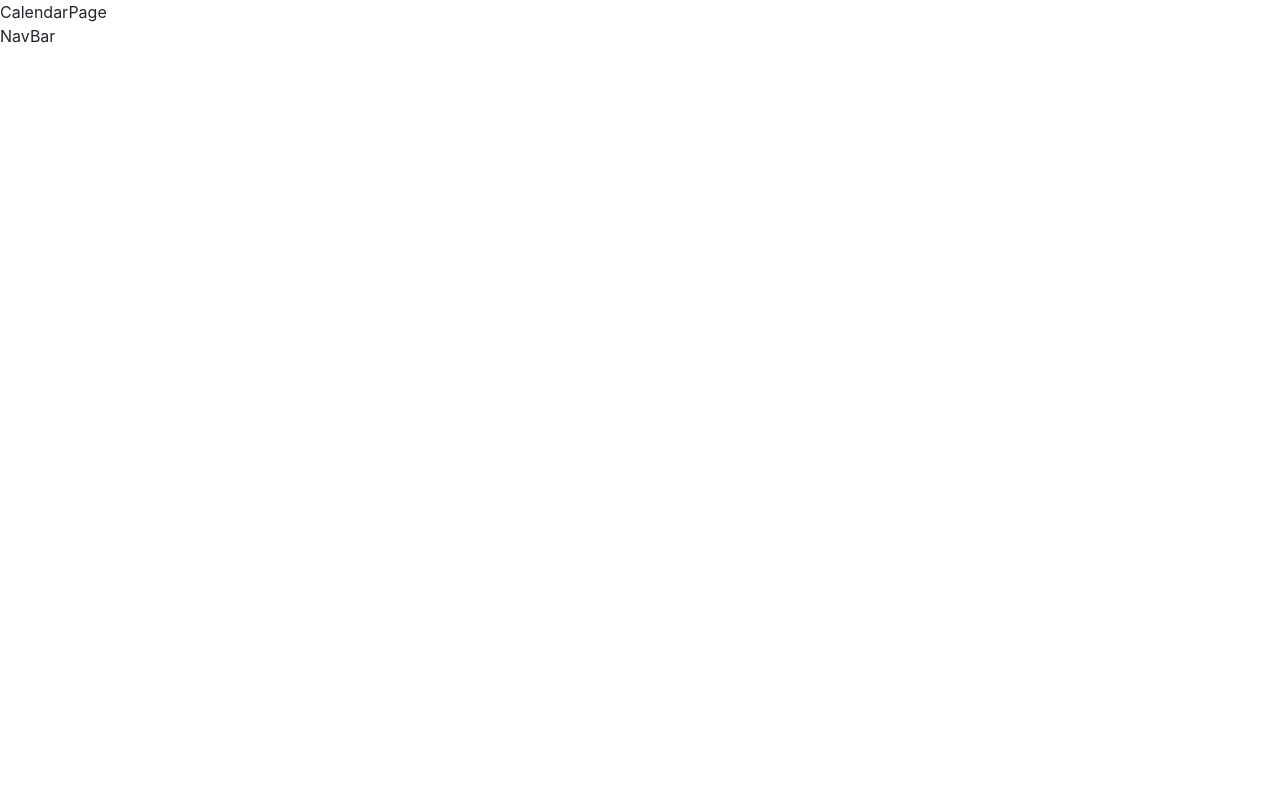
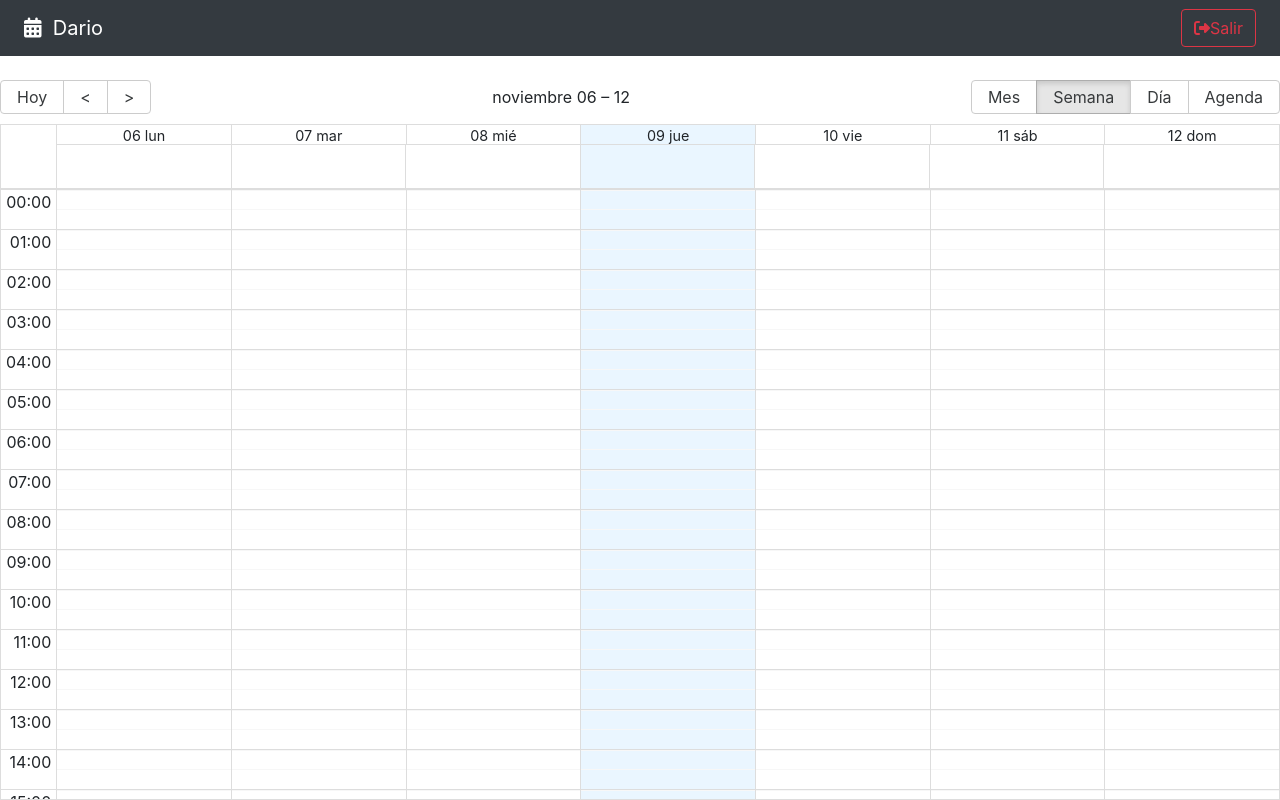
Before and after one commit to Tirano61/calendar_app, a React (Vite) app: page / in a window 1280 px wide. Built offline with nearby package versions, Linux system fonts and the light colour scheme.

Commit message:
escuchar eventos del calendario

```diff
--- a/index.html
+++ b/index.html
@@ -7,6 +7,9 @@
     <title>Calendar</title>
     <link rel="stylesheet" href="https://cdn.jsdelivr.net/npm/bootstrap@4.5.3/dist/css/bootstrap.min.css"
       integrity="sha384-TX8t27EcRE3e/ihU7zmQxVncDAy5uIKz4rEkgIXeMed4M0jlfIDPvg6uqKI2xXr2" crossorigin="anonymous">
+      <link rel="stylesheet" href="https://cdnjs.cloudflare.com/ajax/libs/font-awesome/6.4.2/css/all.min.css"
+        integrity="sha512-z3gLpd7yknf1YoNbCzqRKc4qyor8gaKU1qmn+CShxbuBusANI9QpRohGBreCFkKxLhei6S9CQXFEbbKuqLg0DA=="
+        crossorigin="anonymous" referrerpolicy="no-referrer" />
   </head>
   <body>
     <div id="root"></div>
--- a/package.json
+++ b/package.json
@@ -10,9 +10,11 @@
     "preview": "vite preview"
   },
   "dependencies": {
+    "date-fns": "^2.30.0",
     "localforage": "^1.10.0",
     "match-sorter": "^6.3.1",
     "react": "^18.2.0",
+    "react-big-calendar": "^1.8.5",
     "react-dom": "^18.2.0",
     "react-router-dom": "^6.18.0",
     "sort-by": "^1.2.0"
--- /dev/null
+++ b/src/calendar/components/CalendarEvent.jsx
@@ -0,0 +1,12 @@
+
+
+export const CalendarEvent = ({ event }) => {
+  const { title, user } = event;
+
+  return (
+    <>
+      <strong>{ title }</strong>
+      <span> - { user.name } </span>
+    </>
+  )
+}
--- a/src/calendar/components/NavBar.jsx
+++ b/src/calendar/components/NavBar.jsx
@@ -4,6 +4,16 @@
 
 export const NavBar = () => {
   return (
-    <div>NavBar</div>
+    <div className="navbar navbar-dark bg-dark mb-4 px-4">
+      <span className="navbar-brand">
+        <i className="fas fa-calendar-alt" ></i>
+        &nbsp;
+        Dario
+      </span>
+      <button className="btn btn-outline-danger">
+        <i className="fas fa-sign-out-alt"> </i>
+        <span>Salir</span>
+      </button>
+    </div>
   )
 }
--- a/src/calendar/index.js
+++ b/src/calendar/index.js
@@ -3,3 +3,4 @@
 
 export * from './pages/CalendarPage'
 export * from './components/NavBar'
+export * from './components/CalendarEvent'
--- a/src/calendar/pages/CalendarPage.jsx
+++ b/src/calendar/pages/CalendarPage.jsx
@@ -1,11 +1,74 @@
-import { NavBar } from "../components/NavBar"
+import { Calendar, dateFnsLocalizer } from 'react-big-calendar'
+import 'react-big-calendar/lib/css/react-big-calendar.css'
+import { addHours } from 'date-fns'
+
+import { localizer, getMessagesES } from '../../helpers'
+import { NavBar, CalendarEvent } from "../"
+import { useState } from 'react'
+
+const events = [{
+  title: 'Cumpleños',
+  notes: 'Hay que comprar el pastel',
+  start: new Date(),
+  end: addHours(new Date(), 2),
+  bgColor: '#fafafa',
+  user: {
+    _id: '123',
+    name: 'Dario'
+  }
+
+}]
+
+const eventStyleGetter = (event, start, end, isSelected) => {
+
+  const style = {
+    backgroundColor: '#34D0F7',
+    borderRadius: '0px',
+    color: 'withe'
+  }
+  return {
+    style
+  }
+}
+
 
 
 export const CalendarPage = () => {
+
+  const [lastView, setLastView] = useState(localStorage.getItem('lastView') || 'week');
+
+  const onDoubleClick = (event) => {
+    console.log({ doubleClick: event });
+
+  }
+  const onSelect = (event) => {
+    console.log({ click: event });
+  }
+  const onViewChanged = (event) => {
+    localStorage.setItem('lastView', event);
+    setLastView(event);
+  }
+
   return (
     <>
-      <div>CalendarPage</div>
-      <NavBar/>
+      <NavBar />
+      <Calendar
+        culture='es'
+        defaultView={ lastView }
+        localizer={ localizer }
+        events={ events }
+        startAccessor="start"
+        endAccessor="end"
+        style={{ height: 'calc(100vh - 80px)' }}
+        messages={getMessagesES()}
+        eventPropGetter={eventStyleGetter}
+        components={{
+          event: CalendarEvent
+        }}
+        onDoubleClickEvent={onDoubleClick}
+        onSelectEvent={onSelect}
+        onView={ onViewChanged }
+      />
     </>
   )
 }
--- /dev/null
+++ b/src/helpers/calendarLocalizer.js
@@ -0,0 +1,17 @@
+import { Calendar, dateFnsLocalizer } from 'react-big-calendar'
+
+import { format, parse, startOfWeek, getDay } from 'date-fns'
+import esES from 'date-fns/locale/es'
+
+
+
+const locales = {
+  'es': esES,
+}
+export const localizer = dateFnsLocalizer({
+  format,
+  parse,
+  startOfWeek,
+  getDay,
+  locales,
+})
--- /dev/null
+++ b/src/helpers/getMessages.js
@@ -0,0 +1,18 @@
+
+export const getMessagesES = () => {
+  return {
+    allDay: 'Todo el día',
+    previous: '<',
+    next: '>',
+    today: 'Hoy',
+    month: 'Mes',
+    week: 'Semana',
+    day: 'Día',
+    agenda: 'Agenda',
+    date: 'Fecha',
+    time: 'Hora',
+    event: 'Evento',
+    noEventsInRange: 'No hay eventos en este rango',
+    showMore: total => `+ Ver más (${total})`
+  };
+}
--- /dev/null
+++ b/src/helpers/index.js
@@ -0,0 +1,4 @@
+
+
+export * from './calendarLocalizer';
+export * from './getMessages';
```
Also changed, not shown: 1 other file (tests, documents, lock files or other folders).
